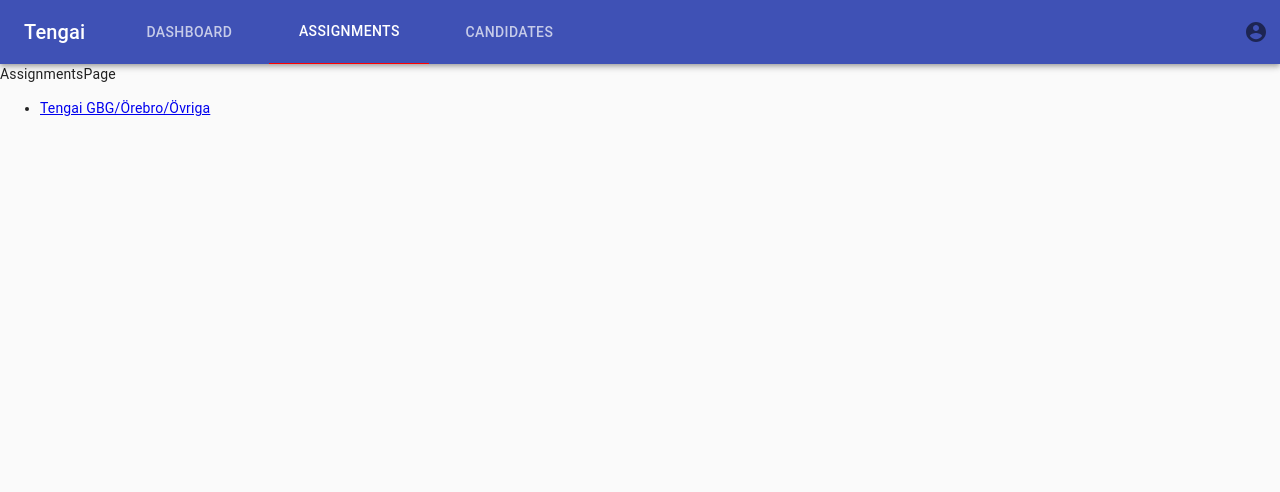
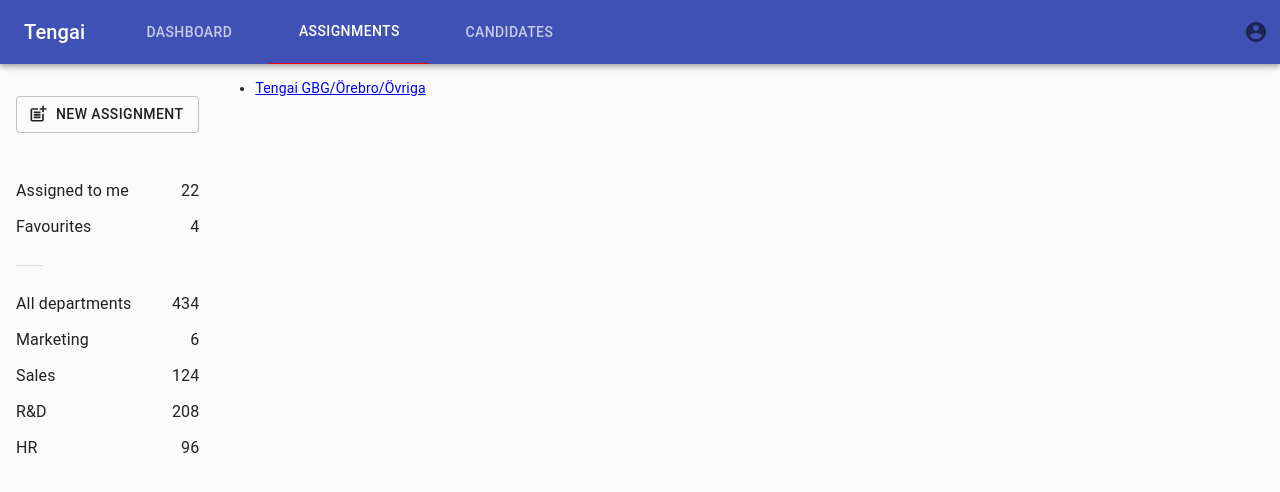
Before and after one commit to andrewszucs/tengai-coding-exercise, a React (Create React App) app: page /assignments in a window 1280 px wide. Shown: the top 492 px of the page. Built offline with nearby package versions, Linux system fonts and the light colour scheme.

Commit message:
Implement AssignmentsPage

```diff
--- a/src/App/pages/AssignmentsPage/AssignmentsPage.js
+++ b/src/App/pages/AssignmentsPage/AssignmentsPage.js
@@ -1,10 +1,23 @@
+import AssignmentsSider from "../../components/AssignmentsSider";
 import React from "react";
+import { makeStyles } from "@material-ui/styles";
+
+const useStyles = makeStyles({
+  root: {
+    display: "flex"
+  },
+  stretch: {
+    flex: 1
+  }
+});
 
 function AssignmentsPage(props) {
+  const classes = useStyles();
+
   return (
-    <div>
-      AssignmentsPage
-      <div>{props.children}</div>
+    <div className={classes.root}>
+      <AssignmentsSider />
+      <div className={classes.stretch}>{props.children}</div>
     </div>
   );
 }
```
